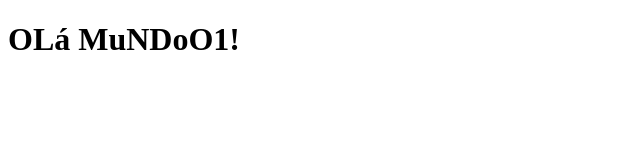
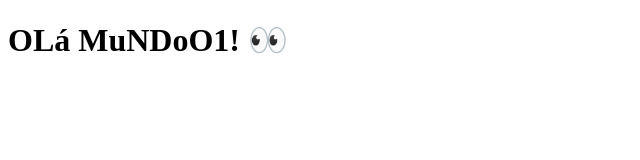
Before and after one commit to Blzvini/WIP, a Next.js app: page / in a window 1280 px wide. Shown: the top 160 px of the page, without its empty margins (0-640 px from the left). Built offline with nearby package versions, Linux system fonts and the light colour scheme.

Commit message:
feat: add a new info on index.js

```diff
--- a/pages/index.js
+++ b/pages/index.js
@@ -1,5 +1,5 @@
 function Home() {
-  return <h1>OLá MuNDoO1!</h1>;
+  return <h1>OLá MuNDoO1! 👀</h1>;
 }
 
 export default Home;
```
